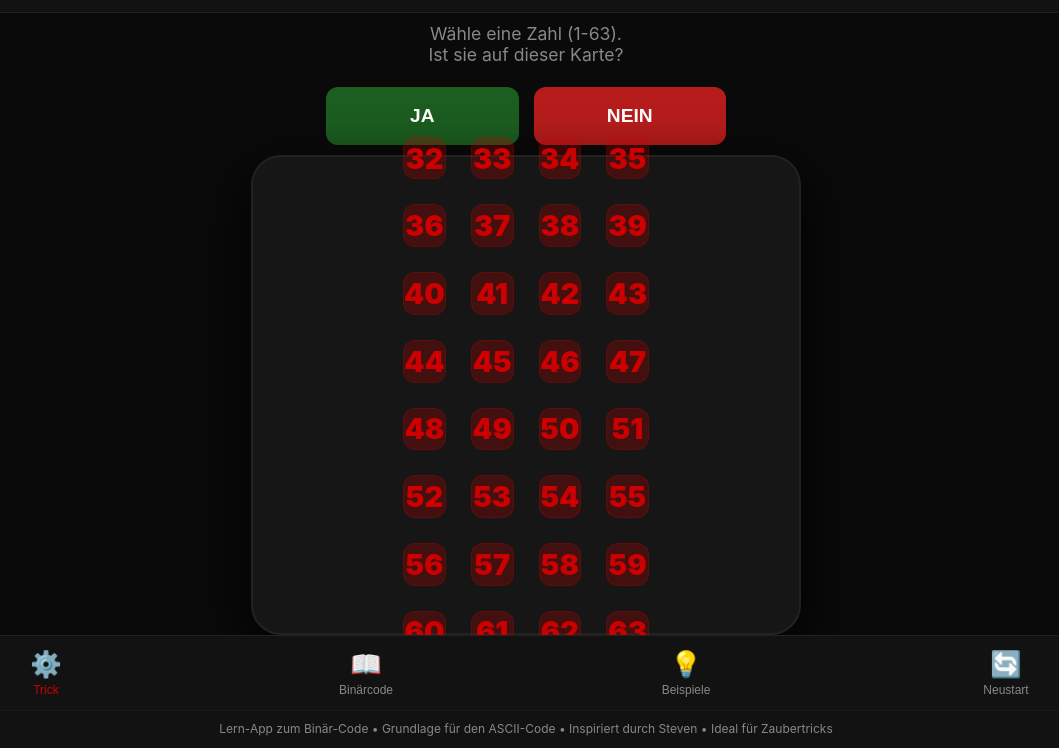
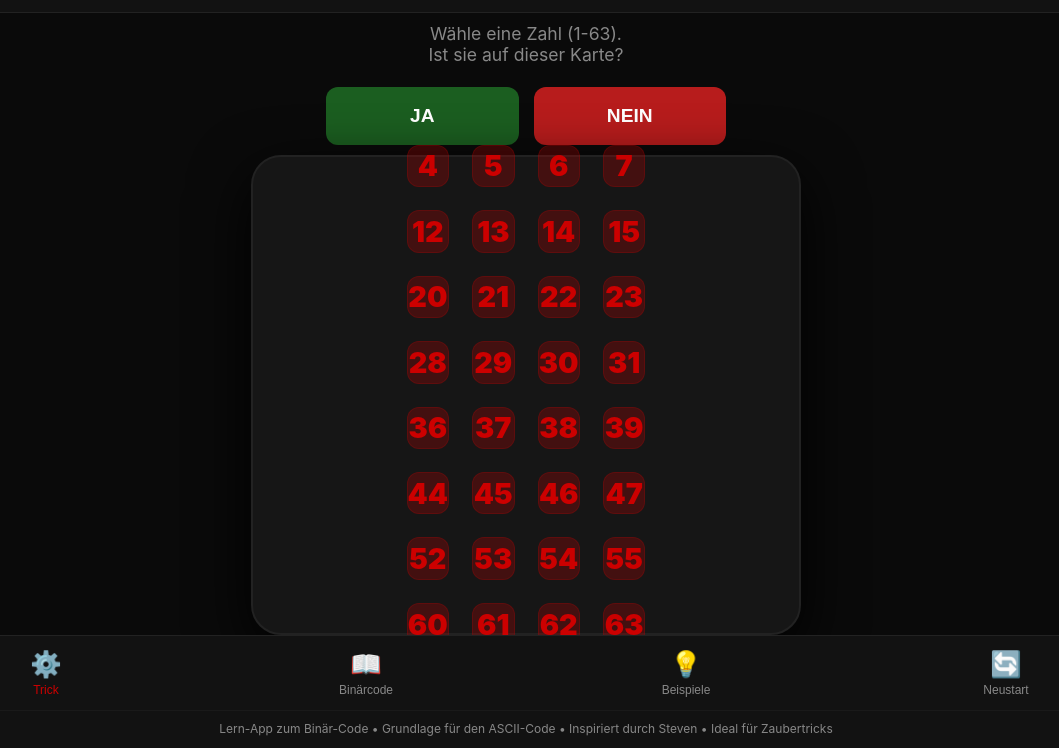
Before and after one commit to katharinaschuetz07-arch/6-bit, a plain HTML site: page index.html in a window 1280 px wide. Shown: the part 68-816 px from the top of the page, without its empty margins (114-1173 px from the left). Drawn offline with Linux system fonts and the light colour scheme.

Commit message:
Update index.html

```diff
--- a/index.html
+++ b/index.html
@@ -60,6 +60,7 @@ h1 { color: var(--accent-red); margin:0; font-size:1.6rem; letter-spacing:1px; f
     max-width:400px;
     margin:10px auto;
     flex-shrink:0;
+    flex-wrap: wrap;
 }
 
 .btn-game { flex:1; padding:18px; border-radius:12px; border:none; font-weight:bold; font-size:1.2rem; cursor:pointer; color:white; }
@@ -67,7 +68,7 @@ h1 { color: var(--accent-red); margin:0; font-size:1.6rem; letter-spacing:1px; f
 .btn-no { background-color:#b71c1c; }
 
 .card-container {
-    width:100%;
+    width:90%;
     max-width:550px;
     height:480px;
     display:flex;
@@ -95,7 +96,7 @@ h1 { color: var(--accent-red); margin:0; font-size:1.6rem; letter-spacing:1px; f
 .number-grid {
     display:grid;
     grid-template-columns:repeat(4,1fr);
-    gap:25px; /* Abstand zwischen Zahlen vergrößert */
+    gap:23px;
     width:100%;
 }
 
@@ -140,7 +141,6 @@ h1 { color: var(--accent-red); margin:0; font-size:1.6rem; letter-spacing:1px; f
 
 <div id="instructionText">Wähle eine Zahl zwischen (1-63). Ist sie hier?</div>
 
-<!-- JA/NEIN-Buttons jetzt oberhalb der Karte -->
 <div class="game-controls" id="gameControls">
     <button class="btn-game btn-yes" onclick="answer(true)">JA</button>
     <button class="btn-game btn-no" onclick="answer(false)">NEIN</button>
@@ -179,6 +179,8 @@ h1 { color: var(--accent-red); margin:0; font-size:1.6rem; letter-spacing:1px; f
 <script>
 const bitValues=[32,16,8,4,2,1];
 let cardIndex=0,currentSum=0,currentState="TRICK";
+let trickOrder=[]; // Zufällige Reihenfolge
+
 
 const binaryCards=[
     "Was ist der Binärcode?\n\nComputer nutzen nur 0 und 1.",
@@ -186,8 +188,13 @@ const binaryCards=[
     "Das Bit\n\nEin Bit ist die kleinste Information.",
     "Warum 6-Bit?\n\nMit 6 Bits kann man Zahlen von 0-63 darstellen.",
     "Addition\n\nNur die Bits mit 1 zählen.",
-    "Grundlage ASCII\n\nDiese Zahlen bilden Buchstaben ab."
+    "Grundlage ASCII\n\nDiese Zahlen bilden Buchstaben ab.",
+    "\"Warum funktioniert der 6-Bit-Trick?\"\n\nDer Trick funktioniert, weil jede Zahl zwischen 1 und 63 durch die Kombination der sechs Bits eindeutig dargestellt wird. Mit den JA/NEIN-Antworten kann man die Zahl genau bestimmen.\"",
+    "\"Wie ist die Logik des Tricks?\"\n\nMan zeigt nacheinander Karten mit Zahlen, die jeweils bestimmte Bit-Werte enthalten. Wer 'JA' sagt, zeigt, dass das Bit gesetzt ist. Am Ende werden alle gesetzten Bits addiert – so entsteht die gewählte Zahl.\""
 ];
+
+
+
 
 const exampleData=[
     {title:"Zahl 1",calc:"000001",expl:"Nur das Bit mit dem Wert 1 ist aktiv."},
@@ -204,6 +211,8 @@ function speak(text){if(window.speechSynthesis){speechSynthesis.cancel();let msg
 
 function setActive(id){document.querySelectorAll('.nav-item').forEach(el=>el.classList.remove('active'));if(id) document.getElementById(id).classList.add('active');}
 
+function shuffleArray(arr){return arr.map(a=>[Math.random(),a]).sort((a,b)=>a[0]-b[0]).map(a=>a[1]);}
+
 function showTrickCard(){
     currentState="TRICK";
     setActive('navTrick');
@@ -213,24 +222,35 @@ function showTrickCard(){
     const instr=document.getElementById("instructionText");
     card.onclick=null;
 
-    if(cardIndex>=bitValues.length){
+    if(trickOrder.length===0){
+        trickOrder = shuffleArray([...bitValues]);
+        cardIndex=0;
+        currentSum=0;
+    }
+
+    if(cardIndex>=trickOrder.length){
         controls.style.display="none";
         instr.innerText="Gefunden!";
         content.innerHTML=`<div class="info-text">Deine Zahl ist<br><span style="font-size:5rem;font-weight:900;color:#cc0000;">${currentSum}</span></div>`;
         speak("Deine Zahl ist "+currentSum);
+        trickOrder=[];
         return;
     }
 
     controls.style.display="flex";
     instr.innerHTML="Wähle eine Zahl (1-63).<br>Ist sie auf dieser Karte?";
 
+    const bitValue = trickOrder[cardIndex];
     let nums=[];
-    for(let i=0;i<64;i++){if(i & bitValues[cardIndex]) nums.push(i);}
+    for(let i=1;i<64;i++){
+        if(i & bitValue) nums.push(i);
+    }
+    // Highlight entfernt, nur normale Zahlen anzeigen
     content.innerHTML=`<div class="number-grid">${nums.map(n=>`<div>${n}</div>`).join("")}</div>`;
 }
 
-function answer(isYes){if(isYes) currentSum+=bitValues[cardIndex]; cardIndex++; showTrickCard();}
-function restart(){cardIndex=0; currentSum=0; showTrickCard();}
+function answer(isYes){if(isYes) currentSum+=trickOrder[cardIndex]; cardIndex++; showTrickCard();}
+function restart(){trickOrder=[]; showTrickCard();}
 function startBinaryInfo(){currentState="INFO"; setActive('navInfo'); infoIndex=0; updateInfo();}
 function updateInfo(){const card=document.getElementById("card"); const content=document.getElementById("cardContent"); document.getElementById("gameControls").style.display="none"; document.getElementById("instructionText").innerText="Tippe auf die Karte."; const parts=binaryCards[infoIndex].split("\n\n"); content.innerHTML=`<div class="info-text"><strong>${parts[0]}</strong>${parts[1]||''}</div>`; speak(binaryCards[infoIndex]); card.onclick=()=>{infoIndex++; if(infoIndex<binaryCards.length) updateInfo(); else restart();}}
 function startExamples(){currentState="EXAMPLES"; setActive('navExamples'); exampleIndex=0; updateExample();}
```
